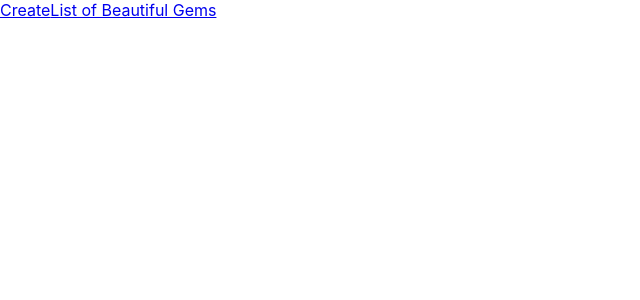
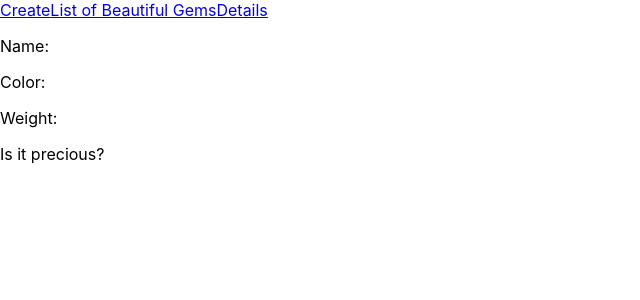
Before and after one commit to michmitz/F2-lab-08-fe, a React (Create React App) app: page /detail/create in a window 1280 px wide. Shown: the top 300 px of the page, without its empty margins (0-640 px from the left). Built offline with nearby package versions, Linux system fonts and the light colour scheme; no server answers.

Commit message:
Added details page

```diff
--- a/src/App.js
+++ b/src/App.js
@@ -7,7 +7,7 @@ import {
 } from 'react-router-dom';
 import ListPage from './ListPage.js';
 import CreatePage from './CreatePage.js';
-// import DetailPage from './DetailPage.js';
+import DetailPage from './DetailPage.js';
 
 export default class App extends Component {
     render() {
@@ -16,6 +16,7 @@ export default class App extends Component {
                 <Router>
                     <Link to='create'>Create</Link>
                     <Link to='/'>List of Beautiful Gems</Link>
+                    <Link to='/detail/:id'>Details</Link>
                     <Switch>
                         <Route
                             path="/"
@@ -27,6 +28,11 @@ export default class App extends Component {
                             exact
                             render={(routerProps) => <CreatePage {...routerProps} />}
                         />
+                        <Route
+                            path="/detail/:id"
+                            exact
+                            render={(routerProps) => <DetailPage {...routerProps} />}
+                        />
                     </Switch>
                 </Router>
             </div>
--- /dev/null
+++ b/src/DetailPage.js
@@ -0,0 +1,29 @@
+import React, { Component } from 'react'
+import { fetchGemstone } from './gemstones-api.js'
+
+export default class DetailPage extends Component {
+    state = {
+        gemstone: {}
+    }
+
+    componentDidMount = async () => {
+        const data = await fetchGemstone(this.props.match.params.id)
+
+        this.setState({
+          gemstone: data.body
+        })
+      }
+
+
+
+    render() {
+        return (
+            <div>
+                <p>Name: {this.state.gemstone.name}</p>
+                <p>Color: {this.state.gemstone.color}</p>
+                <p>Weight: {this.state.gemstone.weight}</p>
+                <p>Is it precious? {this.state.gemstone.is_precious}</p>
+            </div>
+        )
+    }
+}
--- a/src/ListPage.js
+++ b/src/ListPage.js
@@ -2,6 +2,7 @@
 import React from 'react';
 import { fetchGemstones, createGemstone } from './gemstones-api.js';
 import './App.css';
+import { Link } from 'react-router-dom'
 
 class ListPage extends React.Component {
   state = {
@@ -23,12 +24,12 @@ class ListPage extends React.Component {
           <h2>Gemstones:</h2>
           {
             this.state.gemstones.map((stone) => {
-              return <div className="gemstones-div" key={`{stone.id}-{stone.color}`}>
+              return <Link to={`detail/${stone.id}`}  className="gemstones-div" key={`{stone.id}-{stone.color}`}>
                 <div>Name: {stone.name}</div>
                 <div>Weight: {stone.weight}</div>
                 <div>Color: {stone.color}</div>
                 <div>Precious: {stone.is_precious ? 'Yes' : 'No'}</div>
-              </div>
+              </Link>
             })
           }
         </header>
```
